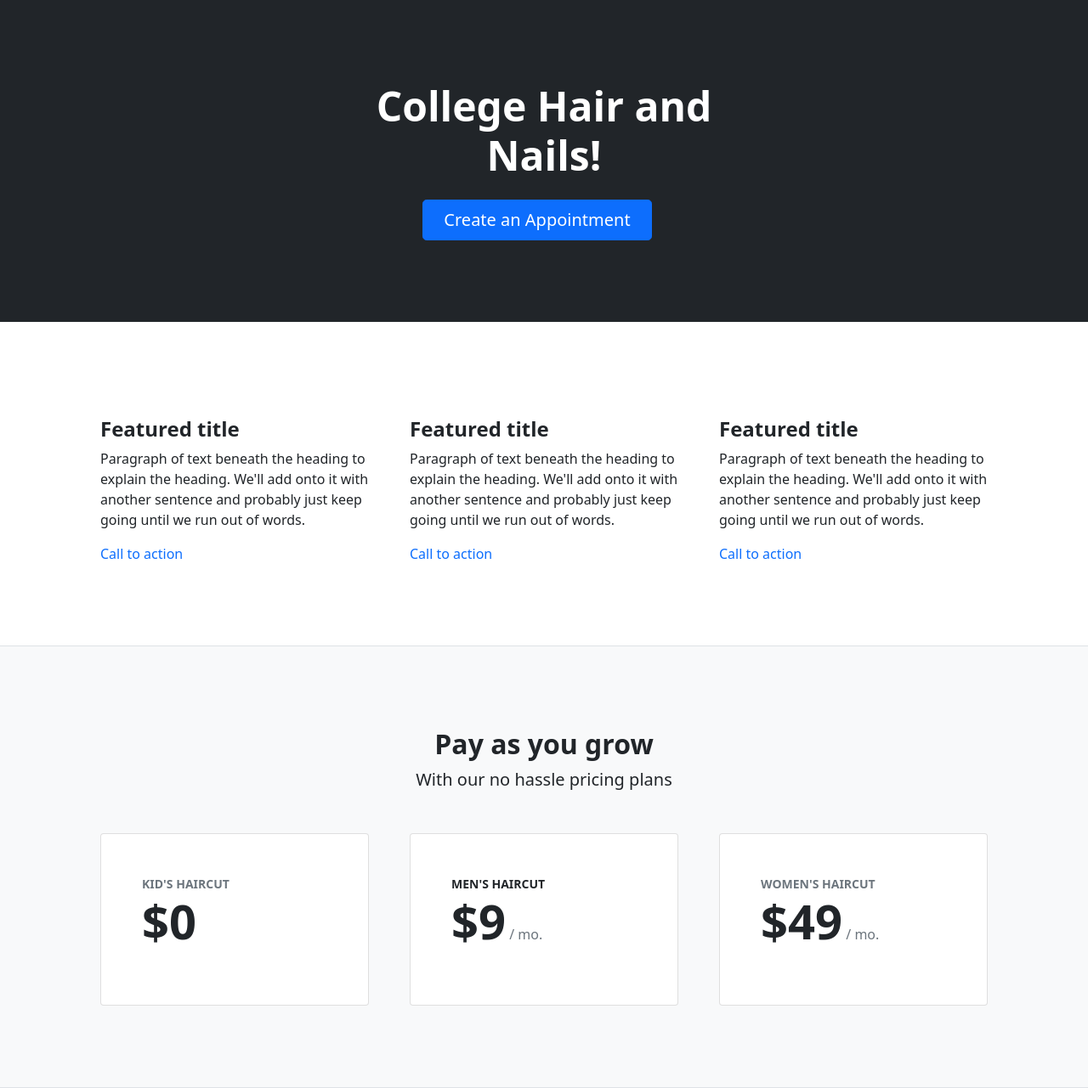
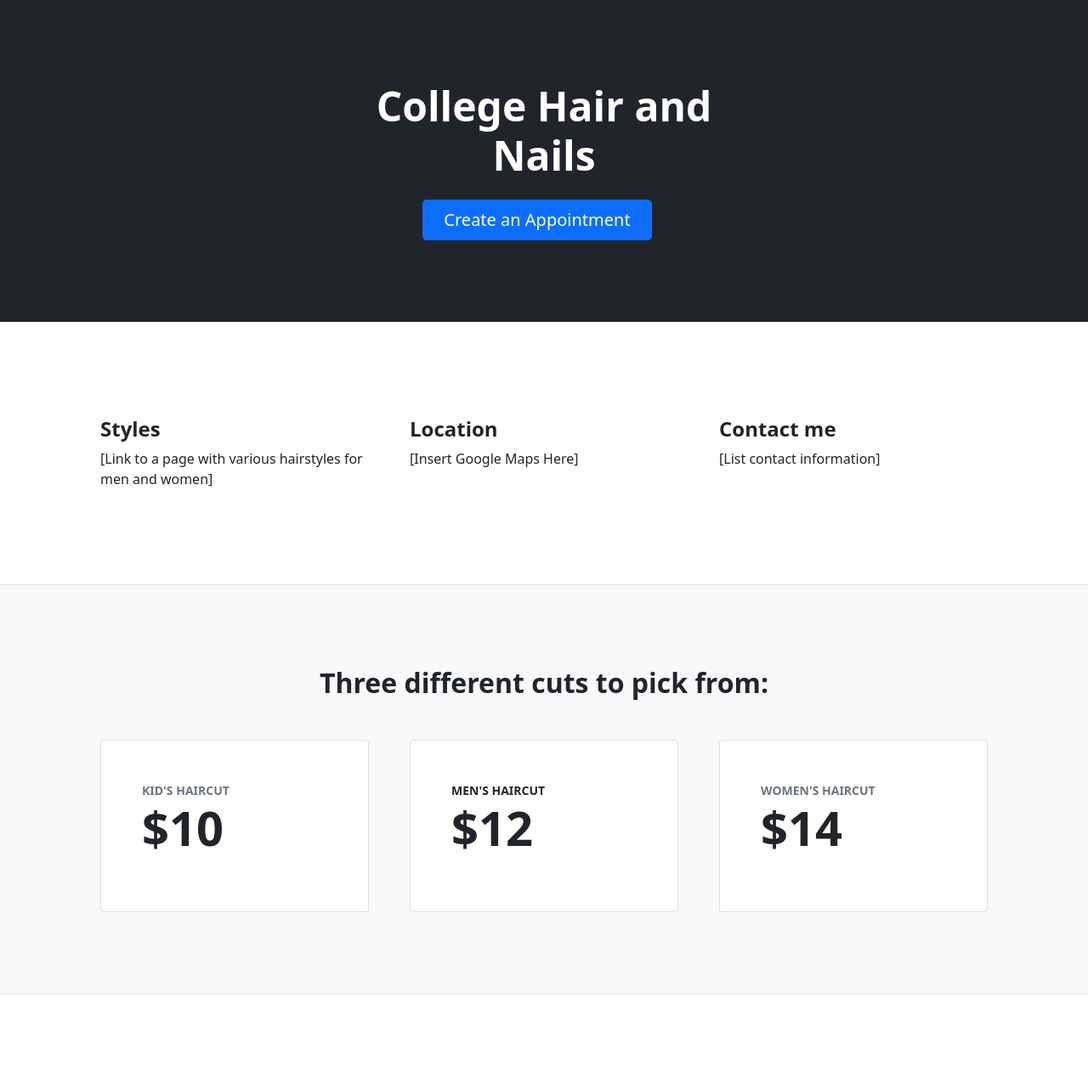
Before and after one commit to tranhogan/hn_website, a Flask app: page / in a window 1280 px wide. Shown: the part 56-1337 px from the top of the page at 85% size. After the commit the page ends 1227 px from the top, so only its background shows below. Run offline with Flask 2, Linux system fonts and the light colour scheme.

Commit message:
fillers for information

```diff
--- a/flask-server/templates/index.html
+++ b/flask-server/templates/index.html
@@ -8,7 +8,7 @@
         <div class="row gx-5 justify-content-center">
             <div class="col-lg-6">
                 <div class="text-center my-5">
-                    <h1 class="display-5 fw-bolder text-white mb-2">College Hair and Nails!</h1>
+                    <h1 class="display-5 fw-bolder text-white mb-2">College Hair and Nails</h1>
                     <p class="lead text-white-50 mb-4"></p>
                     <div class="d-grid gap-3 d-sm-flex justify-content-sm-center">
                         <a class="btn btn-primary btn-lg px-4 me-sm-3" href="appointments">Create an Appointment</a>
@@ -27,29 +27,29 @@
       <div class="row gx-5">
           <div class="col-lg-4 mb-5 mb-lg-0">
               <div class="feature bg-primary bg-gradient text-white rounded-3 mb-3"><i class="bi bi-collection"></i></div>
-              <h2 class="h4 fw-bolder">Featured title</h2>
-              <p>Paragraph of text beneath the heading to explain the heading. We'll add onto it with another sentence and probably just keep going until we run out of words.</p>
-              <a class="text-decoration-none" href="#!">
+              <h2 class="h4 fw-bolder">Styles</h2>
+              <p>[Link to a page with various hairstyles for men and women]</p>
+              <!-- <a class="text-decoration-none" href="#!">
                   Call to action
-                  <i class="bi bi-arrow-right"></i>
+                  <i class="bi bi-arrow-right"></i> -->
               </a>
           </div>
           <div class="col-lg-4 mb-5 mb-lg-0">
               <div class="feature bg-primary bg-gradient text-white rounded-3 mb-3"><i class="bi bi-building"></i></div>
-              <h2 class="h4 fw-bolder">Featured title</h2>
-              <p>Paragraph of text beneath the heading to explain the heading. We'll add onto it with another sentence and probably just keep going until we run out of words.</p>
-              <a class="text-decoration-none" href="#!">
+              <h2 class="h4 fw-bolder">Location</h2>
+              <p>[Insert Google Maps Here]</p>
+              <!-- <a class="text-decoration-none" href="#!">
                   Call to action
-                  <i class="bi bi-arrow-right"></i>
+                  <i class="bi bi-arrow-right"></i> -->
               </a>
           </div>
           <div class="col-lg-4">
               <div class="feature bg-primary bg-gradient text-white rounded-3 mb-3"><i class="bi bi-toggles2"></i></div>
-              <h2 class="h4 fw-bolder">Featured title</h2>
-              <p>Paragraph of text beneath the heading to explain the heading. We'll add onto it with another sentence and probably just keep going until we run out of words.</p>
-              <a class="text-decoration-none" href="#!">
-                  Call to action
-                  <i class="bi bi-arrow-right"></i>
+              <h2 class="h4 fw-bolder">Contact me</h2>
+              <p>[List contact information]</p>
+              <!-- <a class="text-decoration-none" href="#!">
+                  Call to action -->
+                  <!-- <i class="bi bi-arrow-right"></i> -->
               </a>
           </div>
       </div>
@@ -60,17 +60,17 @@
 <section class="bg-light py-5 border-bottom">
 <div class="container px-5 my-5">
     <div class="text-center mb-5">
-        <h2 class="fw-bolder">Pay as you grow</h2>
-        <p class="lead mb-0">With our no hassle pricing plans</p>
+        <h2 class="fw-bolder">Three different cuts to pick from:</h2>
+        <!-- <p class="lead mb-0">With our no hassle pricing plans</p> -->
     </div>
     <div class="row gx-5 justify-content-center">
         <!-- Kids Haircut -->
-        <div class="col-lg-6 col-xl-4">
+        <div class="col-lg-4 col-xl-4">
             <div class="card mb-5 mb-xl-0">
                 <div class="card-body p-5">
                     <div class="small text-uppercase fw-bold text-muted">Kid's haircut</div>
                     <div class="mb-3">
-                        <span class="display-4 fw-bold">$0</span>
+                        <span class="display-4 fw-bold">$10</span>
                         <!-- <span class="text-muted">/ mo.</span> -->
                     </div>
                     <!--
@@ -114,7 +114,7 @@
             </div>
         </div>
         <!-- Men's haircut -->
-        <div class="col-lg-6 col-xl-4">
+        <div class="col-lg-4 col-xl-4">
             <div class="card mb-5 mb-xl-0">
                 <div class="card-body p-5">
                     <div class="small text-uppercase fw-bold">
@@ -122,8 +122,8 @@
                         Men's Haircut
                     </div>
                     <div class="mb-3">
-                        <span class="display-4 fw-bold">$9</span>
-                        <span class="text-muted">/ mo.</span>
+                        <span class="display-4 fw-bold">$12</span>
+                        <!-- <span class="text-muted">/ mo.</span> -->
                     </div>
                     <!-- <ul class="list-unstyled mb-4">
                         <li class="mb-2">
@@ -164,13 +164,13 @@
             </div>
         </div>
         <!-- Women's haircut -->
-        <div class="col-lg-6 col-xl-4">
+        <div class="col-lg-4 col-xl-4">
             <div class="card">
                 <div class="card-body p-5">
                     <div class="small text-uppercase fw-bold text-muted">Women's haircut</div>
                     <div class="mb-3">
-                        <span class="display-4 fw-bold">$49</span>
-                        <span class="text-muted">/ mo.</span>
+                        <span class="display-4 fw-bold">$14</span>
+                        <span class="text-muted"></span>
                     </div>
                     <!-- <ul class="list-unstyled mb-4">
                         <li class="mb-2">
```
